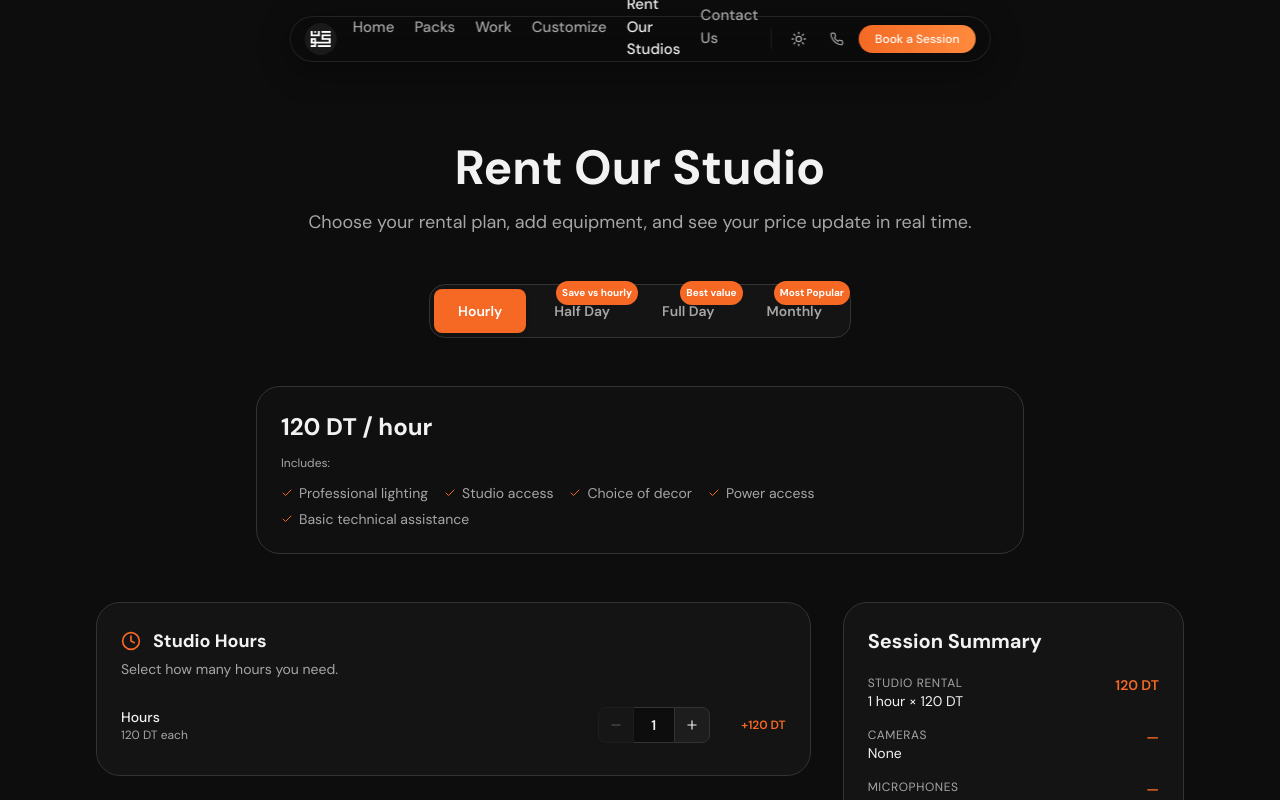
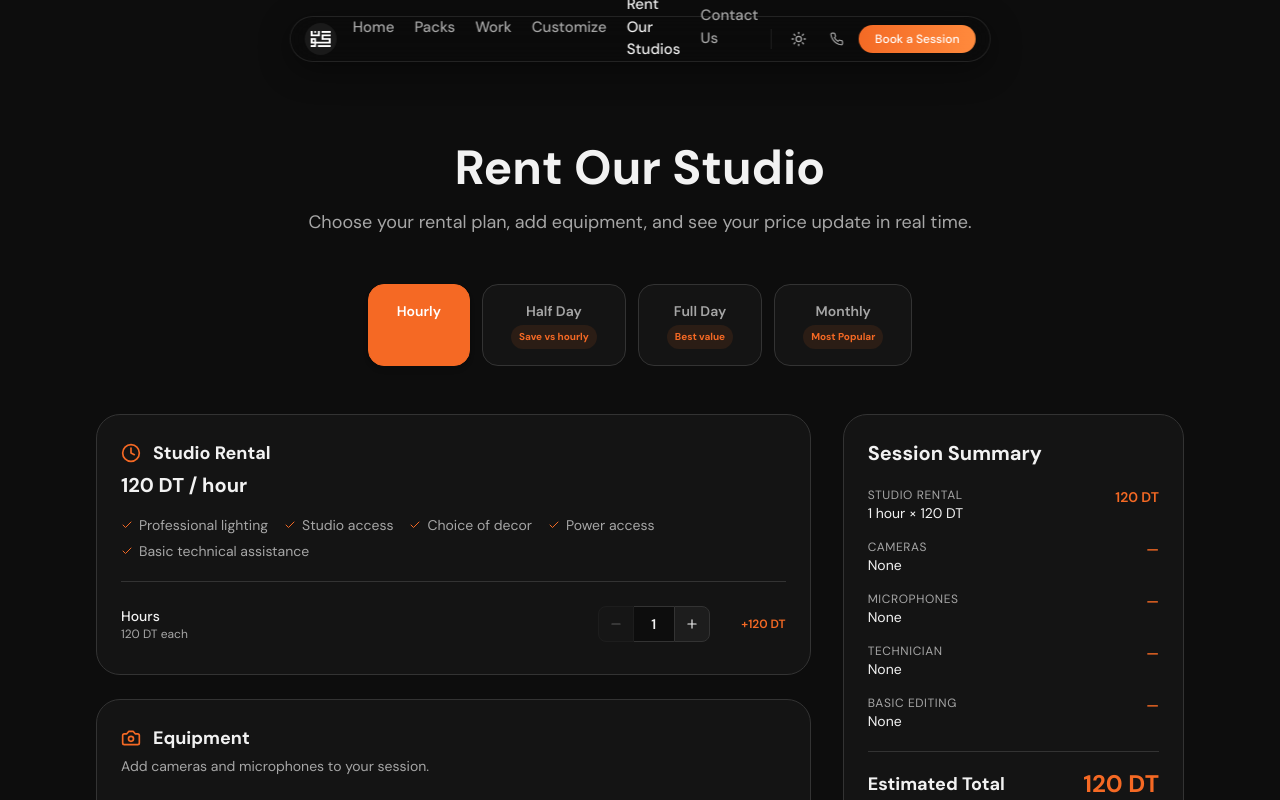
Before and after one commit to mimscreates/reforge-site-clean, a React (Vite) app: page /#/rent-your-space in a window 1280 px wide. Shown: the top 800 px of the page. Built offline with nearby package versions, Linux system fonts and the light colour scheme; a web font is replaced by a local one.

Commit message:
Consolidated rental UI
Co-authored-by: mimscreates <216404916+mimscreates@users.noreply.github.com>

```diff
--- a/src/components/RentalConfigurator.tsx
+++ b/src/components/RentalConfigurator.tsx
@@ -191,21 +191,21 @@ const RentalConfigurator = () => {
             transition={{ duration: 0.4, delay: 0.15 }}
             className="flex justify-center mb-8 md:mb-12"
           >
-            <div className="inline-flex bg-card border border-border rounded-xl p-1 gap-1 flex-wrap justify-center">
+            <div className="inline-flex flex-wrap justify-center gap-2 md:gap-3">
               {TABS.map((t) => (
                 <button
                   key={t.id}
                   onClick={() => handleTabSwitch(t.id)}
-                  className={`relative px-4 md:px-6 py-2.5 md:py-3 rounded-lg text-xs md:text-sm font-semibold transition-all duration-200 ${
+                  className={`flex flex-col items-center gap-1 px-5 md:px-7 py-3 md:py-4 rounded-xl border text-xs md:text-sm font-semibold transition-all duration-200 ${
                     activeTab === t.id
-                      ? "bg-primary text-primary-foreground shadow-md"
-                      : "text-muted-foreground hover:text-foreground hover:bg-secondary/50"
+                      ? "bg-primary text-primary-foreground border-primary shadow-md"
+                      : "bg-card border-border text-muted-foreground hover:text-foreground hover:border-muted-foreground/40"
                   }`}
                 >
-                  {t.label}
+                  <span>{t.label}</span>
                   {t.badge && (
-                    <span className={`absolute -top-2 -right-1 text-[9px] md:text-[10px] font-bold px-1.5 py-0.5 rounded-full ${
-                      activeTab === t.id ? "bg-background text-foreground" : t.badgeColor
+                    <span className={`text-[9px] md:text-[10px] font-bold px-2 py-0.5 rounded-full ${
+                      activeTab === t.id ? "bg-white/20 text-primary-foreground" : "bg-primary/10 text-primary"
                     }`}>
                       {t.badge}
                     </span>
@@ -215,56 +215,61 @@ const RentalConfigurator = () => {
             </div>
           </motion.div>
 
-          {/* Included features card */}
+          <div className="grid grid-cols-1 lg:grid-cols-3 gap-4 md:gap-8">
+            {/* LEFT: Configurator */}
+            <div className="lg:col-span-2 space-y-4 md:space-y-6">
+              {/* Studio Rental — merged card with includes + hours */}
               <motion.div
                 key={activeTab}
-            initial={{ opacity: 0, y: 10 }}
+                initial={{ opacity: 0, y: 20 }}
                 animate={{ opacity: 1, y: 0 }}
-            transition={{ duration: 0.3 }}
-            className="mb-8 md:mb-12 p-4 md:p-6 rounded-2xl border border-border bg-card/50 max-w-3xl mx-auto"
+                transition={{ duration: 0.4 }}
+                className="bg-card border border-border rounded-2xl p-4 md:p-6"
               >
-            <div className="flex flex-col sm:flex-row sm:items-center sm:justify-between gap-2 mb-3">
-              <div>
-                <span className="text-foreground font-bold text-lg md:text-2xl">{tab.priceLabel}</span>
-                {activeTab !== "hourly" && (
-                  <span className="text-muted-foreground text-xs md:text-sm ml-2">({tab.duration})</span>
+                <div className="flex items-center gap-2 md:gap-3 mb-0.5 md:mb-1">
+                  <div className="text-primary"><Clock className="w-4 h-4 md:w-5 md:h-5" /></div>
+                  <h3 className="font-display text-sm md:text-lg font-bold text-foreground">
+                    {activeTab === "monthly" ? "Creator Pass" : "Studio Rental"}
+                  </h3>
+                </div>
+
+                <div className="flex flex-col sm:flex-row sm:items-center sm:justify-between gap-1 mb-3 md:mb-4">
+                  <div className="flex items-baseline gap-2">
+                    <span className="text-foreground font-bold text-base md:text-xl">{tab.priceLabel}</span>
+                    {activeTab !== "hourly" && activeTab !== "monthly" && (
+                      <span className="text-muted-foreground text-xs">({tab.duration})</span>
                     )}
                   </div>
                   {tab.savings && (
-                <span className="inline-flex items-center gap-1 text-primary text-xs md:text-sm font-semibold bg-primary/10 px-3 py-1 rounded-full">
+                    <span className="inline-flex items-center gap-1 text-primary text-[10px] md:text-xs font-semibold bg-primary/10 px-2.5 py-0.5 rounded-full">
                       <Zap className="w-3 h-3" />
                       {tab.savings}
                     </span>
                   )}
                 </div>
-            <p className="text-muted-foreground text-xs mb-3">Includes:</p>
-            <div className="flex flex-wrap gap-x-4 gap-y-1.5 text-muted-foreground text-xs md:text-sm">
+
+                <div className="flex flex-wrap gap-x-4 gap-y-1.5 text-muted-foreground text-xs md:text-sm mb-4 md:mb-5">
                   {tab.includes.map((item) => (
                     <span key={item} className="flex items-center gap-1.5">
                       <Check className="w-3 h-3 text-primary shrink-0" /> {item}
                     </span>
                   ))}
                 </div>
+
                 {activeTab === "monthly" && (
-              <p className="text-muted-foreground/60 text-[11px] mt-3 italic">
+                  <p className="text-muted-foreground/60 text-[11px] mb-4 italic">
                     Camera and microphone add-ons are discounted for monthly members.
                   </p>
                 )}
+
+                {activeTab === "hourly" && (
+                  <>
+                    <div className="border-t border-border pt-4">
+                      <StepperRow label="Hours" value={hours} min={1} max={12} onChange={setHours} price={basePrice} unitPrice={tab.basePrice} />
+                    </div>
+                  </>
+                )}
               </motion.div>
-
-          <div className="grid grid-cols-1 lg:grid-cols-3 gap-4 md:gap-8">
-            {/* LEFT: Configurator */}
-            <div className="lg:col-span-2 space-y-4 md:space-y-6">
-              {/* Hours (only for hourly) */}
-              {activeTab === "hourly" && (
-                <ConfigSection
-                  icon={<Clock className="w-4 h-4 md:w-5 md:h-5" />}
-                  title="Studio Hours"
-                  subtitle="Select how many hours you need."
-                >
-                  <StepperRow label="Hours" value={hours} min={1} max={12} onChange={setHours} price={basePrice} unitPrice={tab.basePrice} />
-                </ConfigSection>
-              )}
 
               {/* Equipment */}
               <ConfigSection
```
Lines whose indentation alone changed are shown as unchanged.
